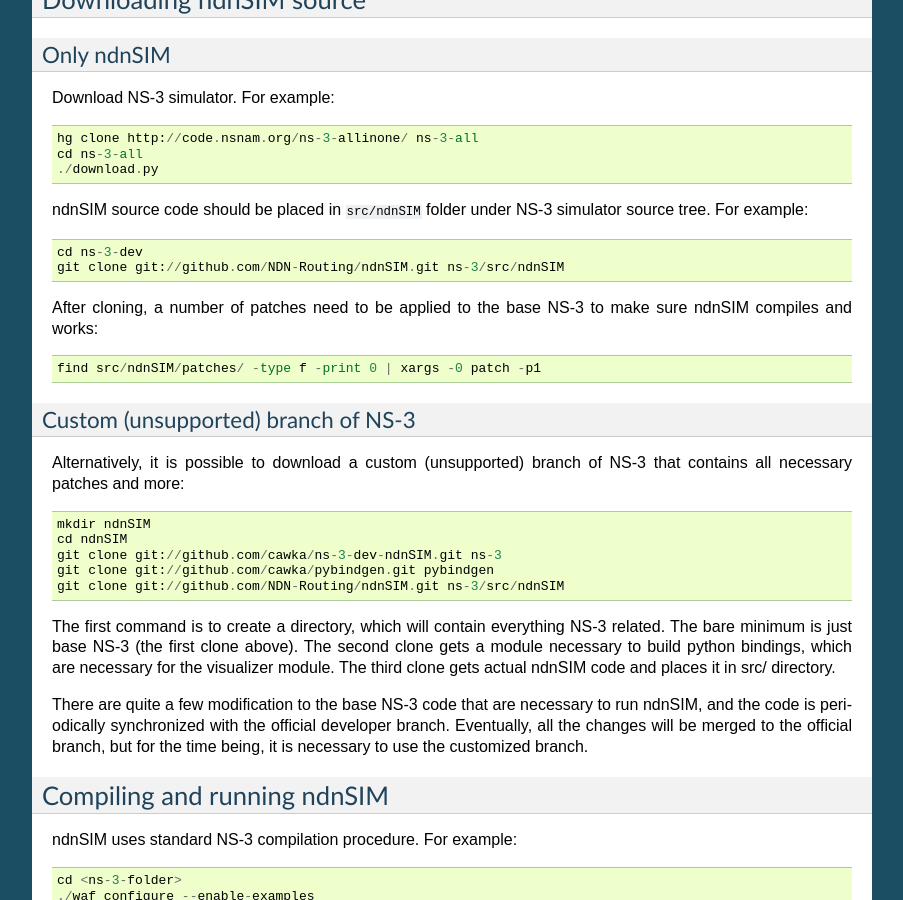
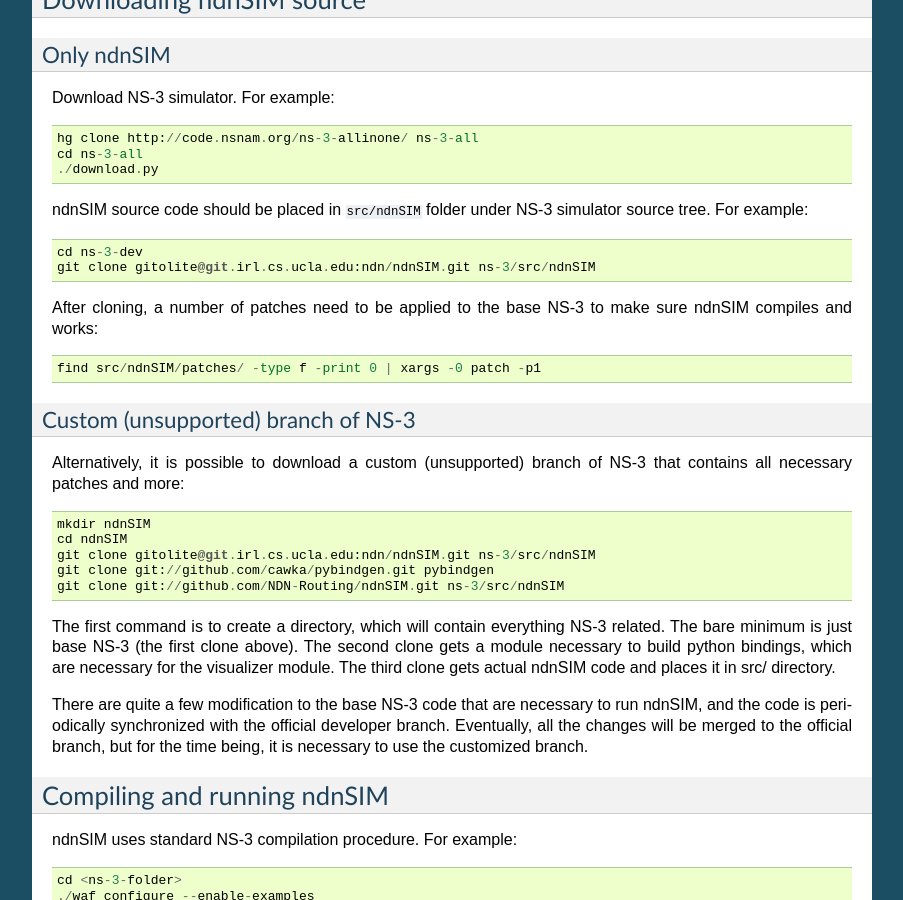
Before and after one commit to named-data-ndnSIM/ndnSIM, a Sphinx documentation site: the page built from docs/source/intro.rst, in a window 1280 px wide and 900 px high, scrolled down 1381 px. Shown: the whole window, without its empty margins (198-1101 px from the left). Built offline with Sphinx 7.4.7, drawn with Linux system fonts in a browser that asks for light colours; cross-references to code outside the pages are shown as plain code.

```diff
--- a/docs/source/intro.rst
+++ b/docs/source/intro.rst
@@ -116,7 +116,9 @@ Download NS-3 simulator. For example::
 ndnSIM source code should be placed in ``src/ndnSIM`` folder under NS-3 simulator source tree.  For example::
 
 	cd ns-3-dev
-	git clone git://github.com/NDN-Routing/ndnSIM.git ns-3/src/ndnSIM
+	git clone gitolite@git.irl.cs.ucla.edu:ndn/ndnSIM.git ns-3/src/ndnSIM
+
+.. git clone git://github.com/NDN-Routing/ndnSIM.git ns-3/src/ndnSIM
 
 After cloning, a number of patches need to be applied to the base NS-3 to make sure ndnSIM compiles and works::
 
@@ -130,7 +132,7 @@ Alternatively, it is possible to download a custom (unsupported) branch of NS-3
 
 	mkdir ndnSIM
 	cd ndnSIM
-	git clone git://github.com/cawka/ns-3-dev-ndnSIM.git ns-3
+	git clone gitolite@git.irl.cs.ucla.edu:ndn/ndnSIM.git ns-3/src/ndnSIM
 	git clone git://github.com/cawka/pybindgen.git pybindgen
 	git clone git://github.com/NDN-Routing/ndnSIM.git ns-3/src/ndnSIM
 
```
Also changed, not shown: 5 other files.
